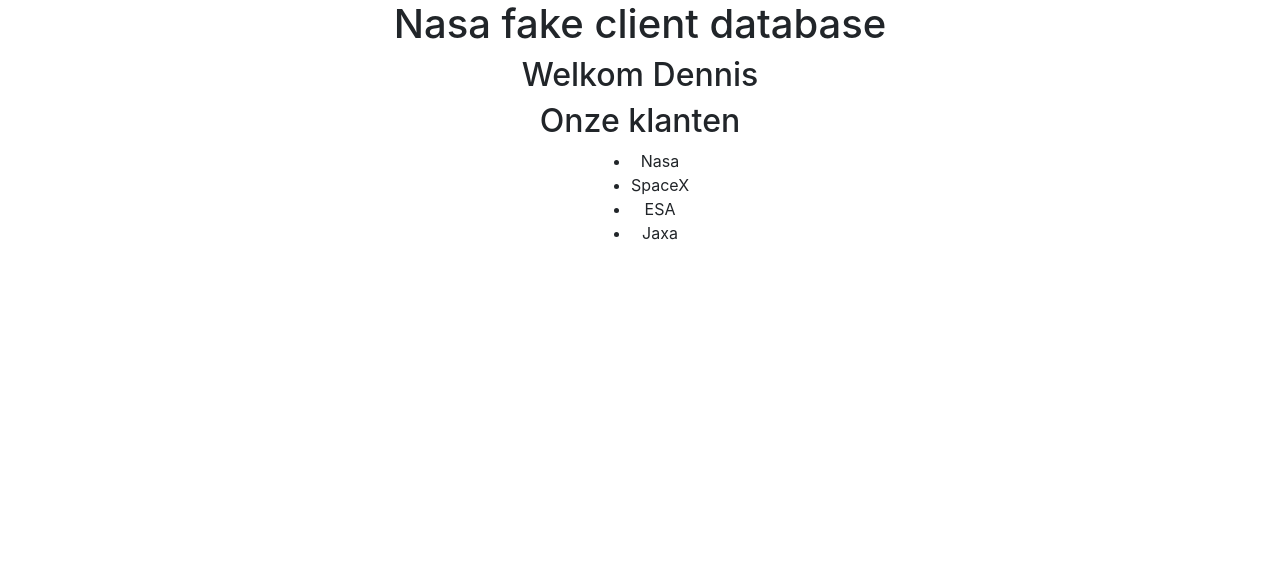
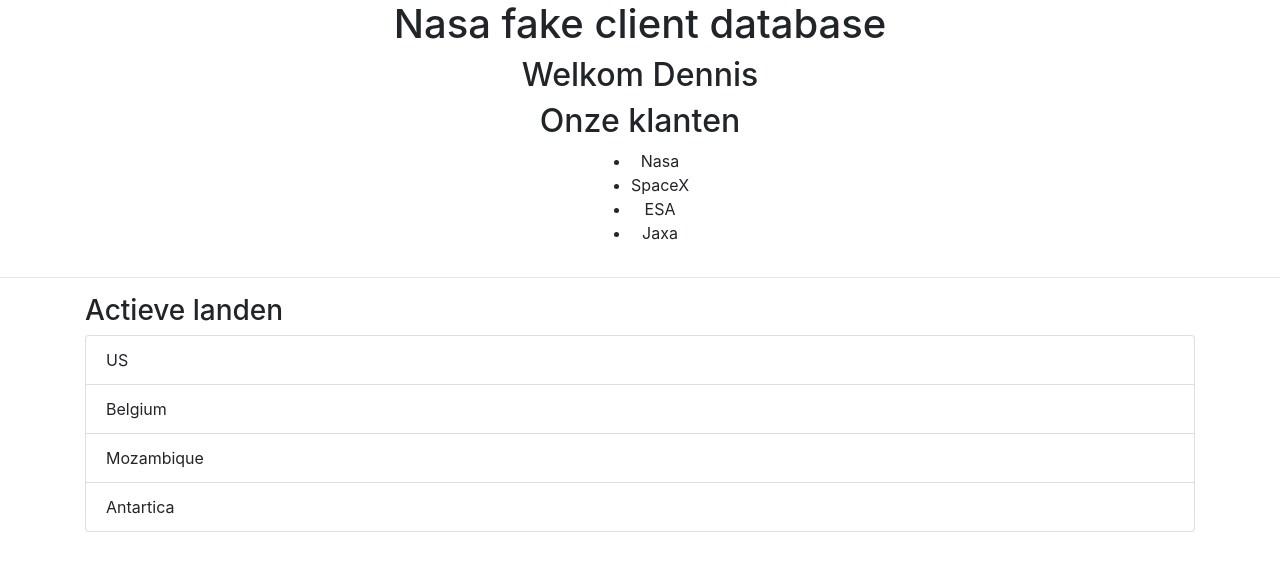
Before and after one commit to DennisNowicki/SyntraAngular, an Angular app: page / in a window 1280 px wide. Shown: the top 568 px of the page. Built offline with nearby package versions, Linux system fonts and the light colour scheme.

Commit message:
databinding with ng directives (*ngFor)

```diff
--- a/src/app/app.component.html
+++ b/src/app/app.component.html
@@ -4,3 +4,14 @@
 </div>
 
 <nasa-customers></nasa-customers>
+
+<hr>
+
+<div class="container">
+  <h3>Actieve landen</h3>
+  <ul class="list-group">
+    <li class="list-group-item" *ngFor="let country of countries">
+      {{ country }}
+    </li>
+  </ul>
+</div>
--- a/src/app/app.component.ts
+++ b/src/app/app.component.ts
@@ -5,14 +5,18 @@
   templateUrl: './app.component.html',
   styleUrls: ['./app.component.css']
 })
-export class AppComponent implements OnInit{
+export class AppComponent implements OnInit {
   title: string;
   name: string;
+
+  countries: string[];
 
   constructor() {}
 
   ngOnInit() {
     this.title = 'Nasa fake client database';
     this.name = 'Dennis';
+    this .countries = [ 'US' , 'Belgium' , 'Mozambique' , 'Antartica' ];
+
   }
 }
```
